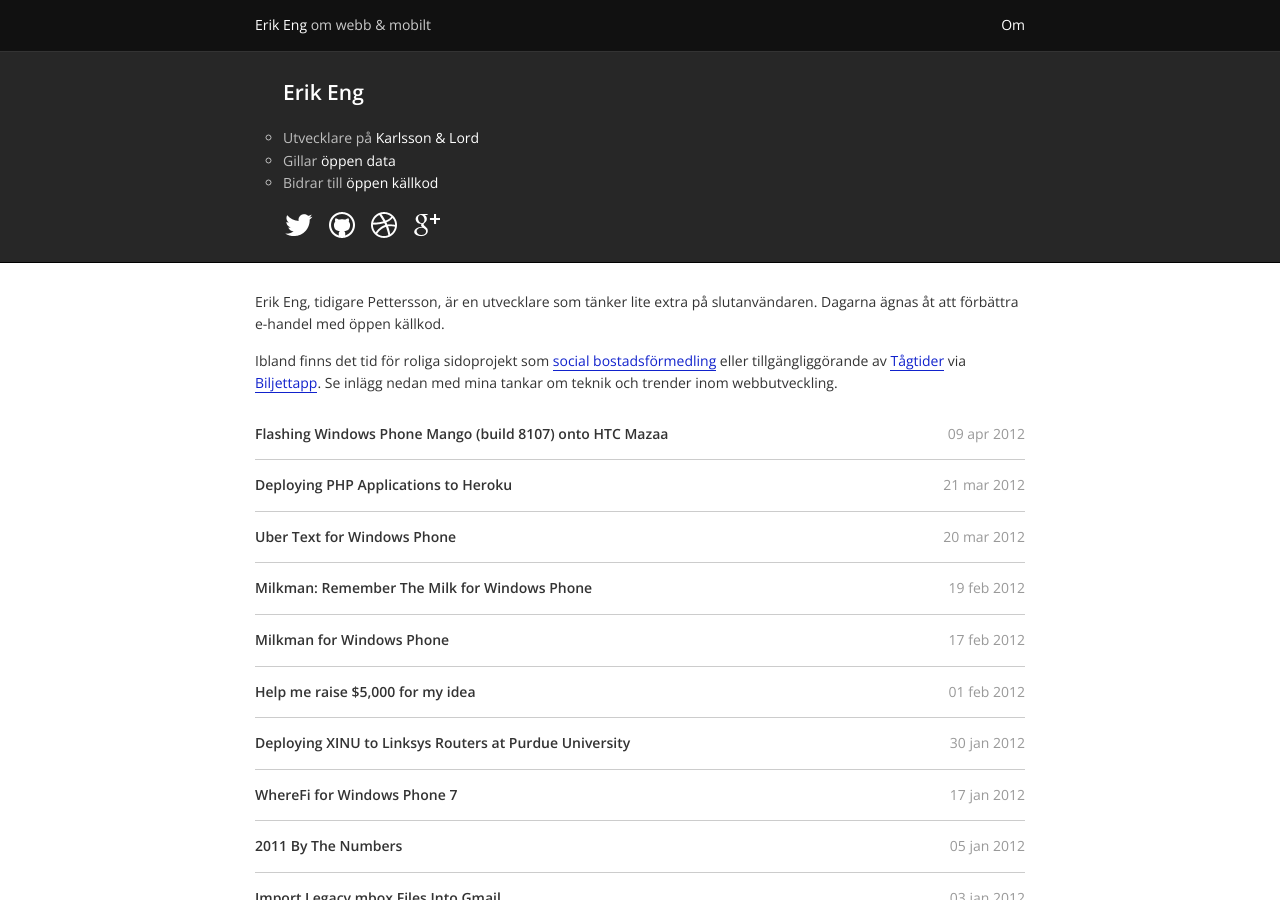
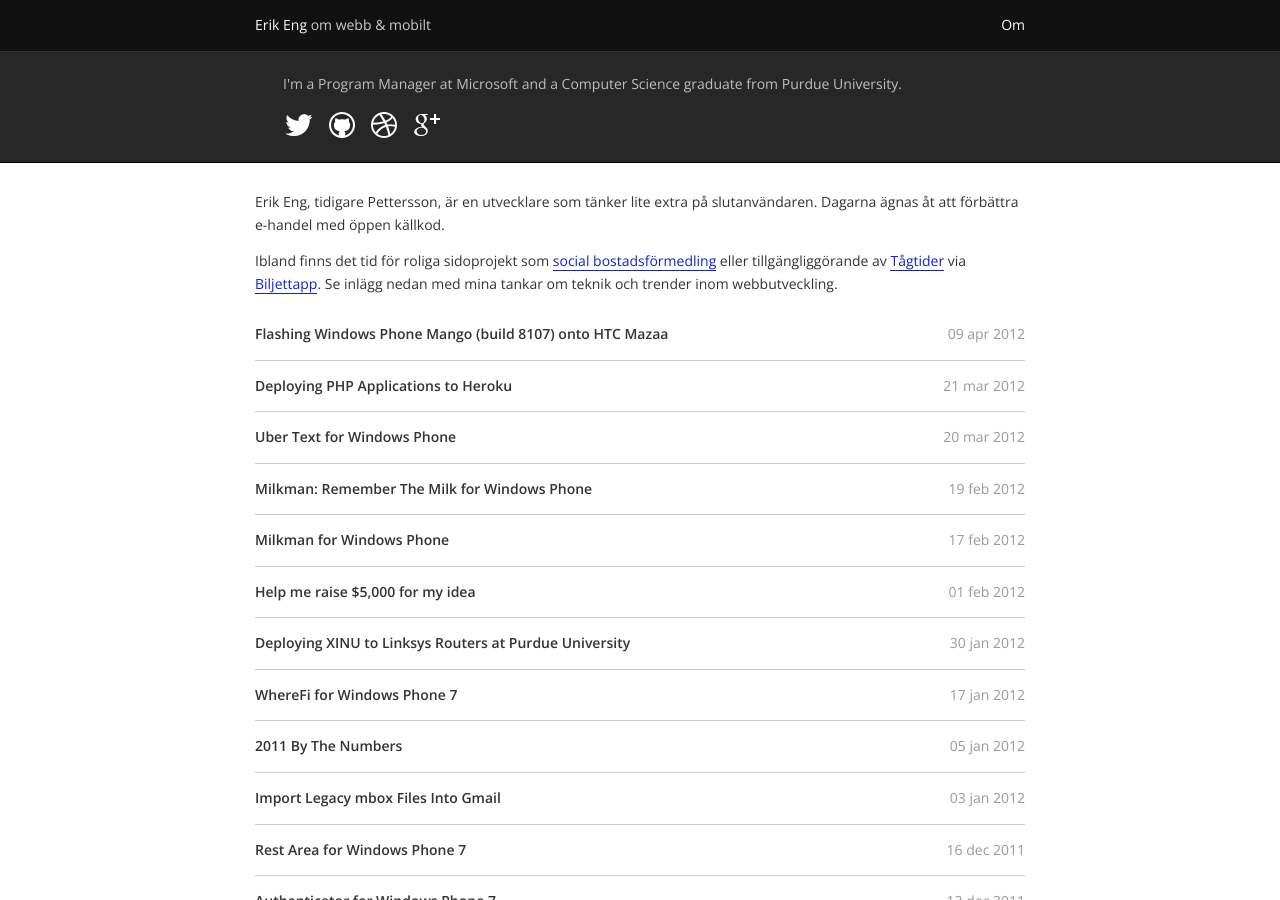
Before and after one commit to mbmccormick/mbmccormick.github.io, a Jekyll site: the page built from index.md, in a window 1280 px wide and 900 px high. Built offline with Jekyll 4.4.1, drawn with Linux system fonts in a browser that asks for light colours.

Commit message:
Update about.html

```diff
--- a/_includes/about.html
+++ b/_includes/about.html
@@ -1,12 +1,7 @@
 <section class="about">
     <div class="content">
         <div class="inner">
-            <h2>Erik Eng</h2>
-            <ul>
-                <li>Utvecklare på <a href="http://karlssonlord.com/" title="Ehandelsutveckling med Magento">Karlsson &amp; Lord</a></li>
-                <li>Gillar <a href="http://www.opendata.se/">öppen data</a></li>
-                <li>Bidrar till <a href="https://github.com/{{ site.github }}" rel="me">öppen källkod</a></li>
-            </ul>
+            <p>I'm a Program Manager at Microsoft and a Computer Science graduate from Purdue University.</p>
             <ul class="links">
                 <li><a href="https://twitter.com/{{ site.twitter }}" class="twitter" rel="me">Twitter</a></li>
                 <li><a href="https://github.com/{{ site.github }}" class="github" rel="me">Github</a></li>
```
